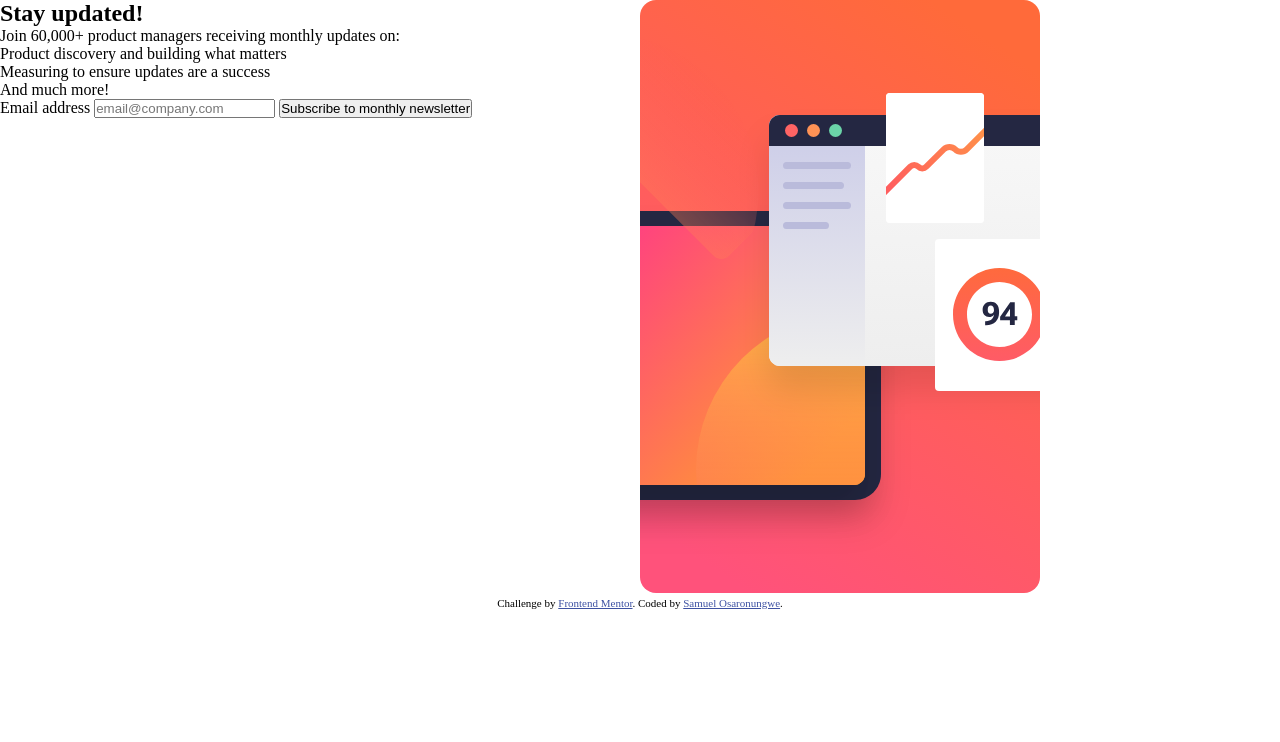
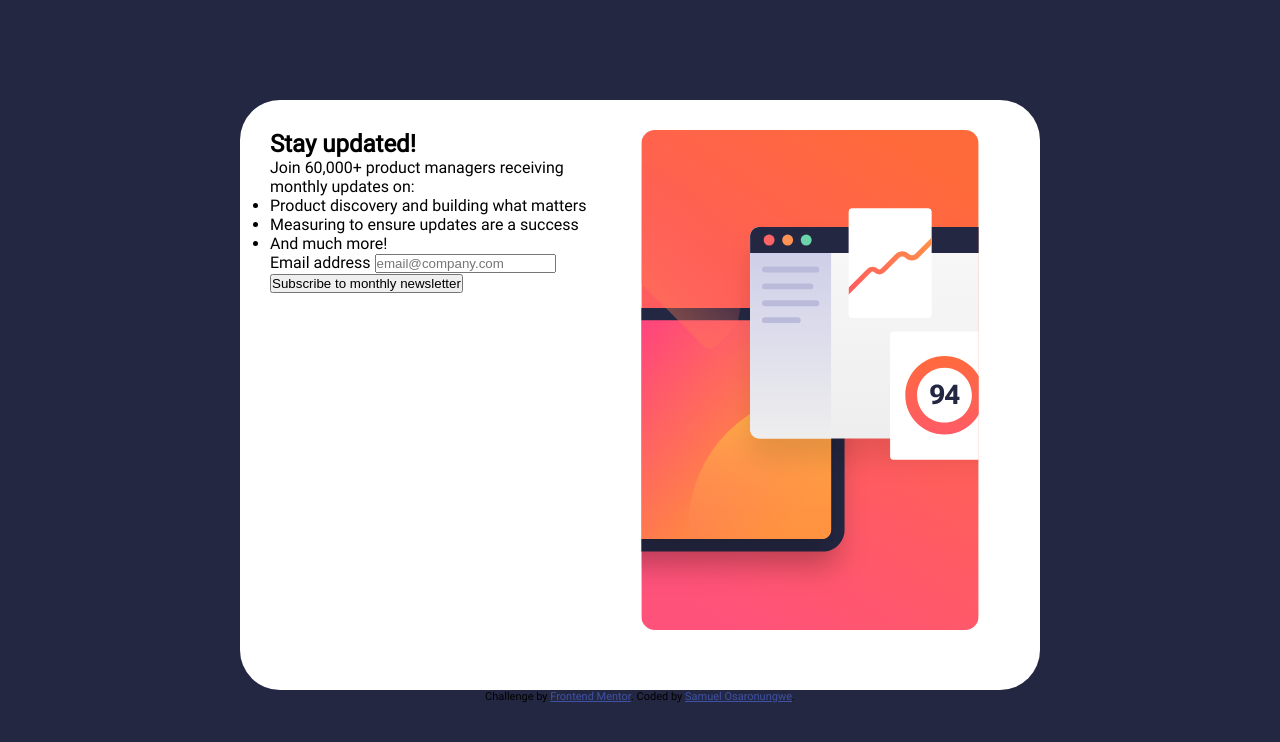
Before and after one commit to sicktooth/newsletter-sign-up-with-success-message, a plain HTML site: page index.html in a window 1280 px wide. Drawn offline with Linux system fonts and the light colour scheme.

Commit message:
update style.css

```diff
--- a/style.css
+++ b/style.css
@@ -1,12 +1,70 @@
+/*
+
+## Layout
+
+The designs were created to the following widths:
+
+- Mobile: 375px
+- Desktop: 1440px
+
+> 💡 These are just the design sizes. Ensure content is responsive and meets WCAG requirements by testing the full range of screen sizes from 320px to large screens.
+
+## Colors
+
+### Primary
+
+- Tomato: hsl(4, 100%, 67%)
+
+### Neutral
+
+- Dark Slate Grey: hsl(234, 29%, 20%)
+- Charcoal Grey: hsl(235, 18%, 26%)
+- Grey: hsl(231, 7%, 60%)
+- White: hsl(0, 0%, 100%)
+
+## Typography
+
+### Body Copy
+
+- Font size (paragraph): 16px
+
+### Font
+
+- Family: [Roboto](https://fonts.google.com/specimen/Roboto)
+- Weights: 400, 700
+
+*/
+
+@font-face {
+    font-family: 'Roboto';
+    src: url("/assets/fonts/Roboto-Regular.ttf");
+}
+
 *{
     box-sizing: border-box;
     padding: 0;
     margin: 0;
 }
+body {
+    background-color: hsl(234, 29%, 20%);
+    font-size: 16px;
+    font-family: 'Roboto';
+}
 
 main {
     display: grid;
     grid-template-columns: repeat(2, 1fr);
+    background-color: hsl(0, 0%, 100%);
+    width: 800px;
+    height: 590px;
+    margin:100px auto 0 auto;
+    border-radius: 40px;
+    padding: 30px;
+}
+
+svg {
+    height: 500px;
+    /* width: 50vw; */
 }
 
 article {
```
